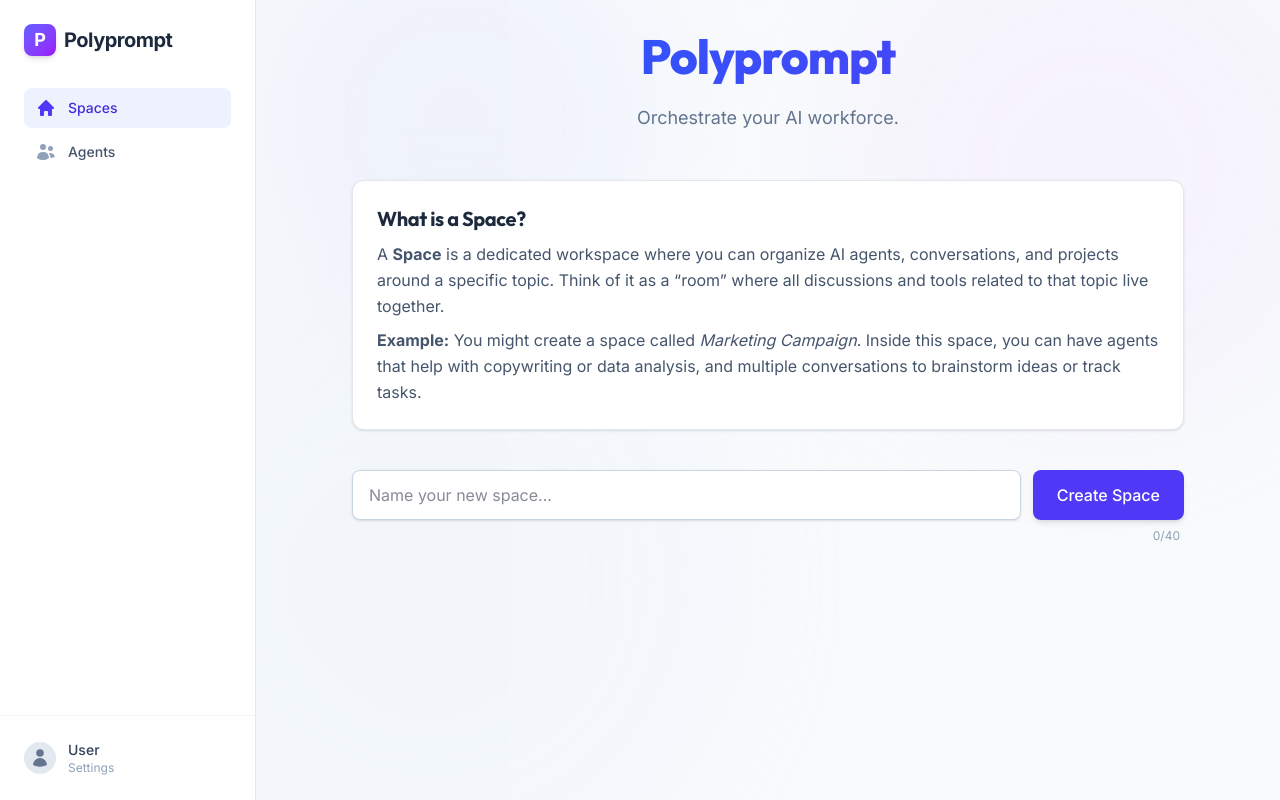
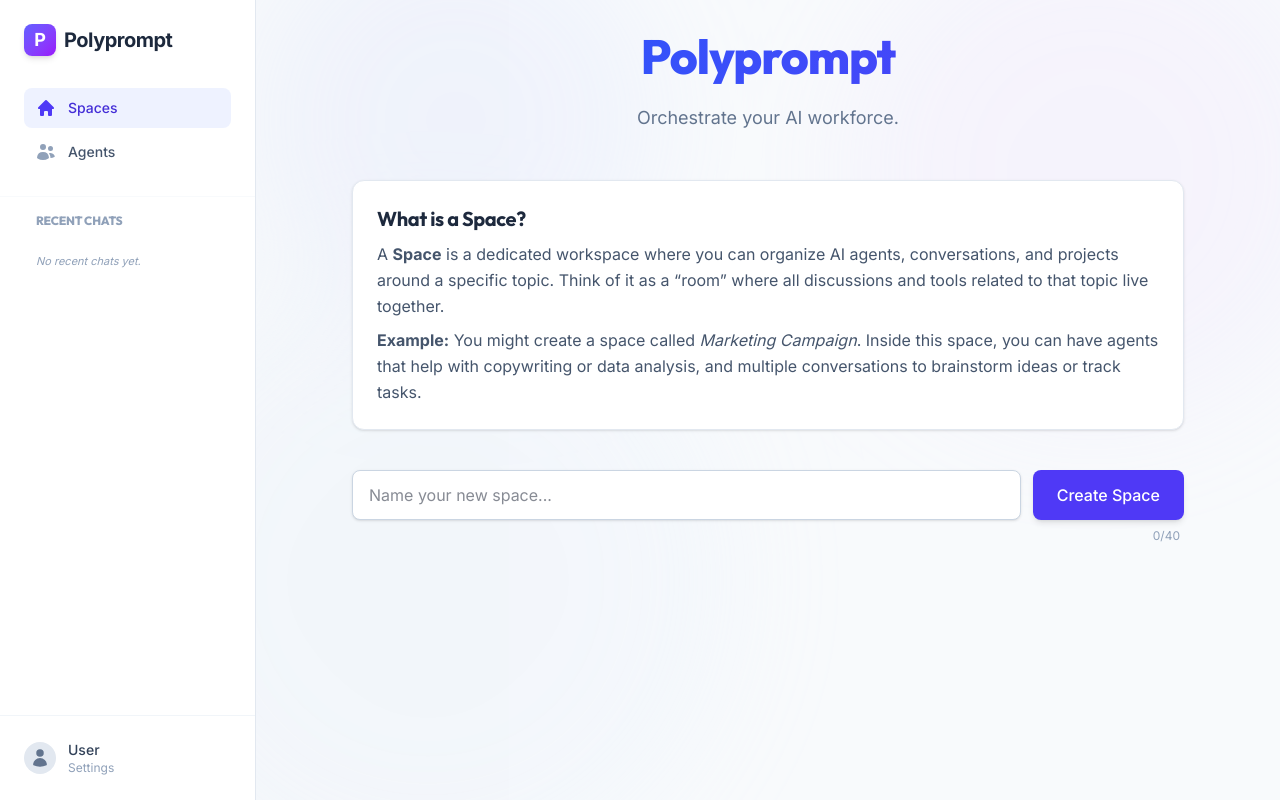
Before and after one commit to Macxim/Polyprompt, a Next.js app: page / in a window 1280 px wide. Built offline with nearby package versions, Linux system fonts and the light colour scheme.

Commit message:
feat: Add `updatedAt` timestamp to conversations and display recent chats in the sidebar.

```diff
--- a/app/components/ConversationModal.tsx
+++ b/app/components/ConversationModal.tsx
@@ -77,6 +77,7 @@ export default function ConversationModal({ spaceId }: Props) {
             title: template.name, // Use template name as title
             messages: [],
             participantIds: template.selectedAgents,
+            updatedAt: Date.now(),
           },
         ],
       },
@@ -141,6 +142,7 @@ export default function ConversationModal({ spaceId }: Props) {
             title: title.trim(),
             messages: [],
             participantIds: selectedAgentIds,
+            updatedAt: Date.now(),
           },
         ],
       },
--- a/app/components/Sidebar.tsx
+++ b/app/components/Sidebar.tsx
@@ -3,6 +3,7 @@
 import Link from "next/link";
 import { usePathname } from "next/navigation";
 import { useApp } from "../state/AppProvider";
+import { useMemo } from "react";
 
 export default function Sidebar() {
   const { state, dispatch } = useApp();
@@ -11,6 +12,21 @@ export default function Sidebar() {
   const closeSidebar = () => {
     dispatch({ type: "SET_SIDEBAR_OPEN", payload: false });
   };
+
+  const recentChats = useMemo(() => {
+    const all = state.spaces.flatMap((s) =>
+      s.conversations.map((c) => ({
+        ...c,
+        spaceId: s.id,
+        spaceName: s.name,
+      }))
+    );
+
+    // Sort by updatedAt (newest first). If missing, we can use 0.
+    return all
+      .sort((a, b) => (b.updatedAt || 0) - (a.updatedAt || 0))
+      .slice(0, 5);
+  }, [state.spaces]);
 
   return (
     <>
@@ -28,7 +44,8 @@ export default function Sidebar() {
           state.ui.isSidebarOpen ? "translate-x-0" : "-translate-x-full md:translate-x-0"
         }`}
       >
-        <div className="p-6">
+        <div className="flex-1 flex flex-col min-h-0">
+          <div className="p-6">
           <div className="flex items-center justify-between mb-8">
             <div className="flex items-center gap-2">
               <div className="w-8 h-8 rounded-lg bg-gradient-to-br from-indigo-500 to-purple-600 flex items-center justify-center text-white font-bold text-lg shadow-md">
@@ -78,7 +95,43 @@ export default function Sidebar() {
           </nav>
         </div>
 
-        <div className="mt-auto p-4 border-t border-slate-100">
+        <div className="flex-1 overflow-y-auto px-6 py-4 border-t border-slate-50">
+           <h3 className="text-xs ml-3 font-extrabold text-slate-400 uppercase tracking-widest mb-4 flex items-center gap-2">
+             Recent Chats
+           </h3>
+           <div className="space-y-1">
+             {recentChats.length === 0 ? (
+               <p className="text-[11px] text-slate-400 italic px-3 py-2">No recent chats yet.</p>
+             ) : (
+               recentChats.map((chat) => (
+                 <Link
+                   key={chat.id}
+                   href={`/space/${chat.spaceId}/conversation/${chat.id}`}
+                   onClick={closeSidebar}
+                   className={`flex flex-col px-3 py-2 rounded-lg transition-all group ${
+                     pathname === `/space/${chat.spaceId}/conversation/${chat.id}`
+                       ? "bg-indigo-50/80 border border-indigo-100 shadow-sm"
+                       : "hover:bg-slate-50 border border-transparent"
+                   }`}
+                 >
+                   <div className="flex items-center gap-2">
+                     <span className="text-sm">💬</span>
+                     <span className={`text-xs font-bold truncate flex-1 ${
+                       pathname === `/space/${chat.spaceId}/conversation/${chat.id}` ? "text-indigo-700" : "text-slate-700"
+                     }`}>
+                       {chat.title}
+                     </span>
+                   </div>
+                   <span className="text-[10px] text-slate-400 ml-6 truncate">
+                     {chat.spaceName}
+                   </span>
+                 </Link>
+               ))
+             )}
+           </div>
+        </div>
+
+        <div className="p-4 border-t border-slate-100">
           <div className="flex items-center gap-3 p-2 rounded-lg hover:bg-slate-50 transition-colors cursor-pointer group">
             <div className="w-8 h-8 rounded-full bg-slate-200 flex items-center justify-center text-slate-500 group-hover:bg-indigo-100 group-hover:text-indigo-600 transition-colors">
               <UserIcon />
@@ -88,6 +141,7 @@ export default function Sidebar() {
               <p className="text-xs text-slate-400 truncate">Settings</p>
             </div>
           </div>
+        </div>
         </div>
       </aside>
     </>
--- a/app/state/reducer.ts
+++ b/app/state/reducer.ts
@@ -123,6 +123,7 @@ export const reducer = (state: AppState, action: Action): AppState => {
               return {
                 ...conv,
                 messages: [...conv.messages, message],
+                updatedAt: Date.now(),
               };
             }),
           };
@@ -148,6 +149,7 @@ export const reducer = (state: AppState, action: Action): AppState => {
                     ? { ...msg, content, ...(tokens && { tokens }) }
                     : msg
                 ),
+                updatedAt: Date.now(),
               };
             }),
           };
@@ -166,7 +168,7 @@ export const reducer = (state: AppState, action: Action): AppState => {
             ...space,
             conversations: space.conversations.map((conv) => {
               if (conv.id !== conversationId) return conv;
-              return { ...conv, title: newTitle };
+              return { ...conv, title: newTitle, updatedAt: Date.now() };
             }),
           };
         }),
--- a/app/types.ts
+++ b/app/types.ts
@@ -44,6 +44,7 @@ export type Conversation = {
   title: string;
   messages: Message[];
   participantIds?: string[];
+  updatedAt?: number;
 };
 
 export type SharedConversation = Conversation & {
```
